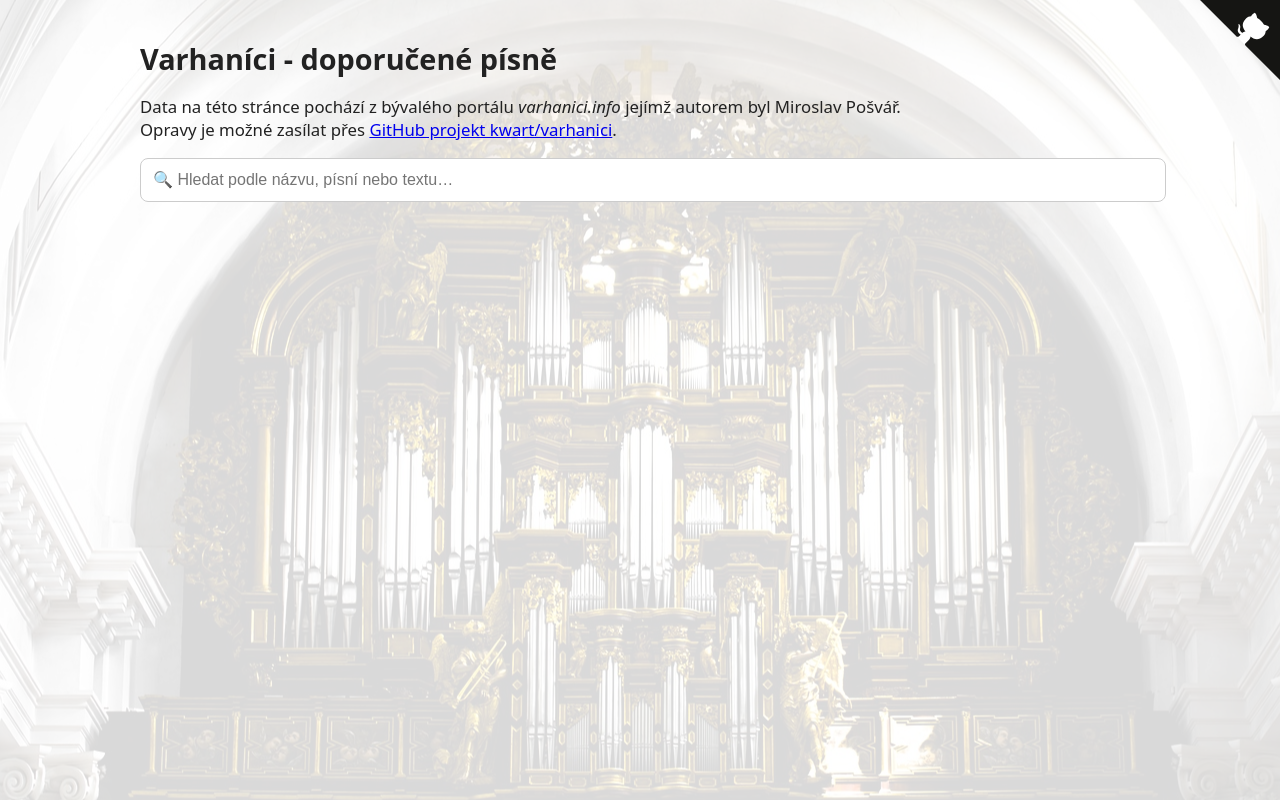
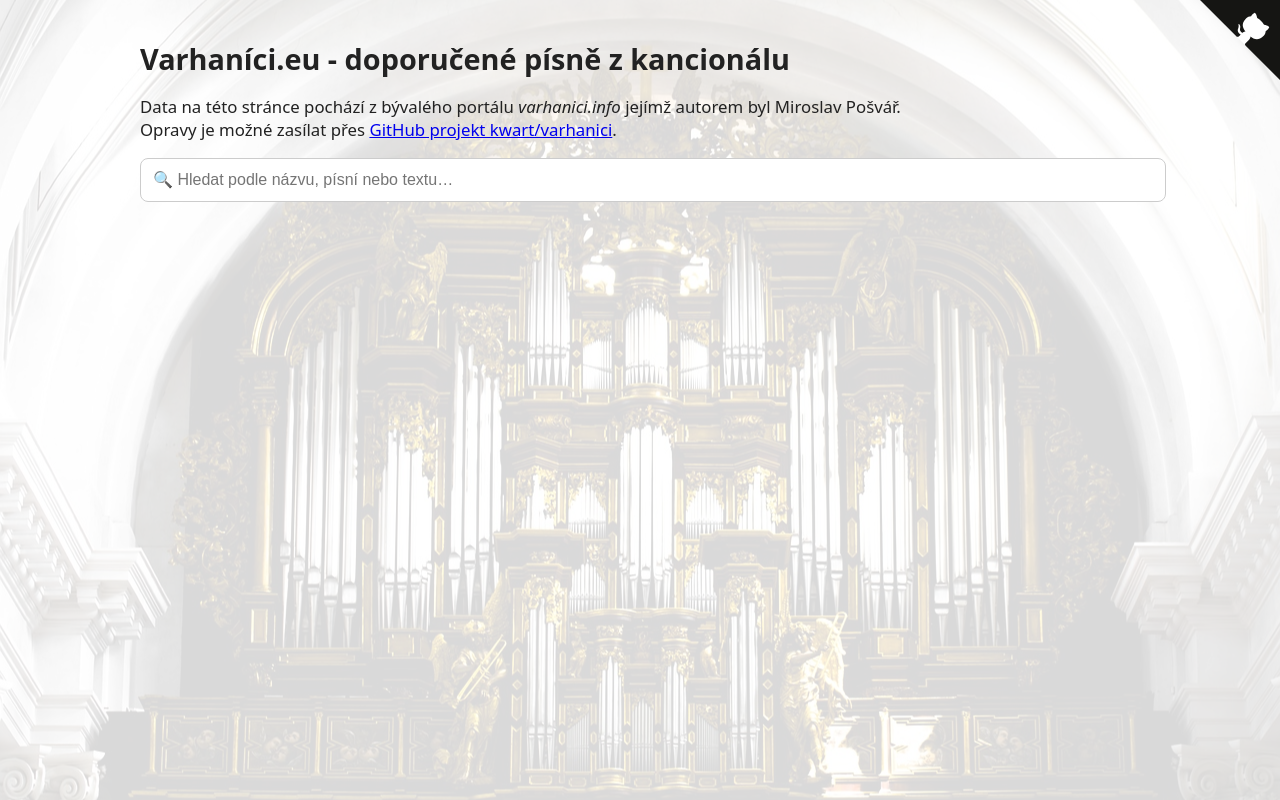
Before and after one commit to kwart/varhanici, a plain HTML site: page template.html in a window 1280 px wide. Drawn offline with nearby package versions, Linux system fonts and the light colour scheme.

Commit message:
title more precise

```diff
--- a/template.html
+++ b/template.html
@@ -3,7 +3,7 @@
 <head>
   <meta charset="UTF-8">
   <meta name="viewport" content="width=device-width, initial-scale=1.0">
-  <title>Varhaníci - doporučené písně</title>
+  <title>Varhaníci.eu - doporučené písně z kancionálu</title>
   <meta name="description" content="Doporučené písně pro české varhaníky na jednotlivé liturgické dny.">
   <style>
 body {
@@ -128,7 +128,7 @@ input {
 <body>
   <a href="https://github.com/kwart/varhanici" class="github-corner" aria-label="View source on GitHub"><svg width="80" height="80" viewBox="0 0 250 250" style="fill:#151513; color:#fff; position: absolute; top: 0; border: 0; right: 0;" aria-hidden="true"><path d="M0,0 L115,115 L130,115 L142,142 L250,250 L250,0 Z"></path><path d="M128.3,109.0 C113.8,99.7 119.0,89.6 119.0,89.6 C122.0,82.7 120.5,78.6 120.5,78.6 C119.2,72.0 123.4,76.3 123.4,76.3 C127.3,80.9 125.5,87.3 125.5,87.3 C122.9,97.6 130.6,101.9 134.4,103.2" fill="currentColor" style="transform-origin: 130px 106px;" class="octo-arm"></path><path d="M115.0,115.0 C114.9,115.1 118.7,116.5 119.8,115.4 L133.7,101.6 C136.9,99.2 139.9,98.4 142.2,98.6 C133.8,88.0 127.5,74.4 143.8,58.0 C148.5,53.4 154.0,51.2 159.7,51.0 C160.3,49.4 163.2,43.6 171.4,40.1 C171.4,40.1 176.1,42.5 178.8,56.2 C183.1,58.6 187.2,61.8 190.9,65.4 C194.5,69.0 197.7,73.2 200.1,77.6 C213.8,80.2 216.3,84.9 216.3,84.9 C212.7,93.1 206.9,96.0 205.4,96.6 C205.1,102.4 203.0,107.8 198.3,112.5 C182.0,128.9 168.3,122.5 157.7,114.1 C157.9,116.9 156.7,120.9 152.7,124.9 L141.0,136.5 C139.8,137.7 141.3,141.4 141.3,141.4 Z" fill="currentColor" class="octo-body"></path></svg></a>
   <div class="container">
-    <h1>Varhaníci - doporučené písně</h1>
+    <h1>Varhaníci.eu - doporučené písně z kancionálu</h1>
     <p>Data na této stránce pochází z bývalého portálu <i>varhanici.info</i> jejímž autorem byl Miroslav Pošvář.<br/>
        Opravy je možné zasílat přes <a href="https://github.com/kwart/varhanici">GitHub projekt kwart/varhanici</a>.</p>
     <input id="search" aria-label="Hledat podle názvu, písní nebo textu" placeholder="🔍 Hledat podle názvu, písní nebo textu…" />
```
